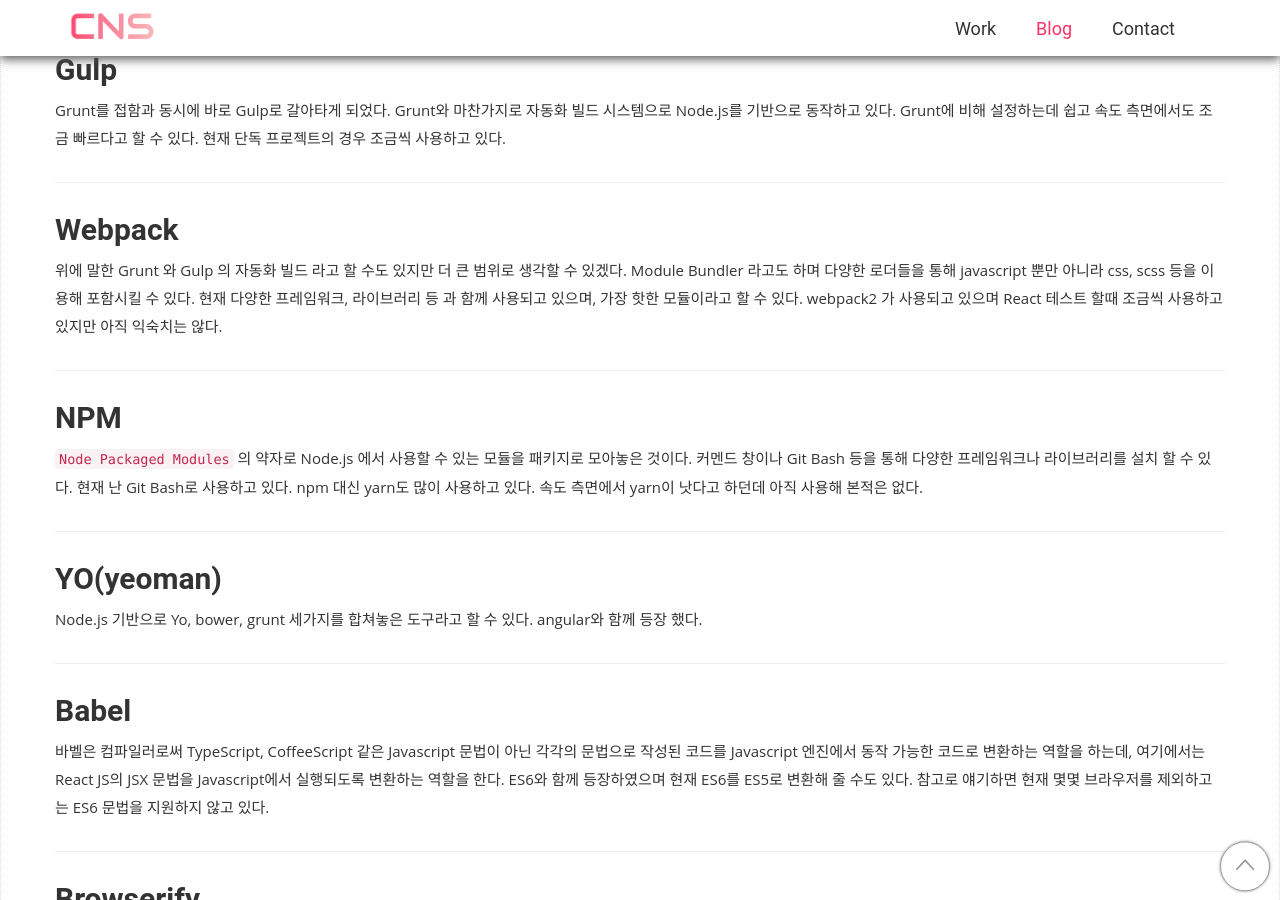
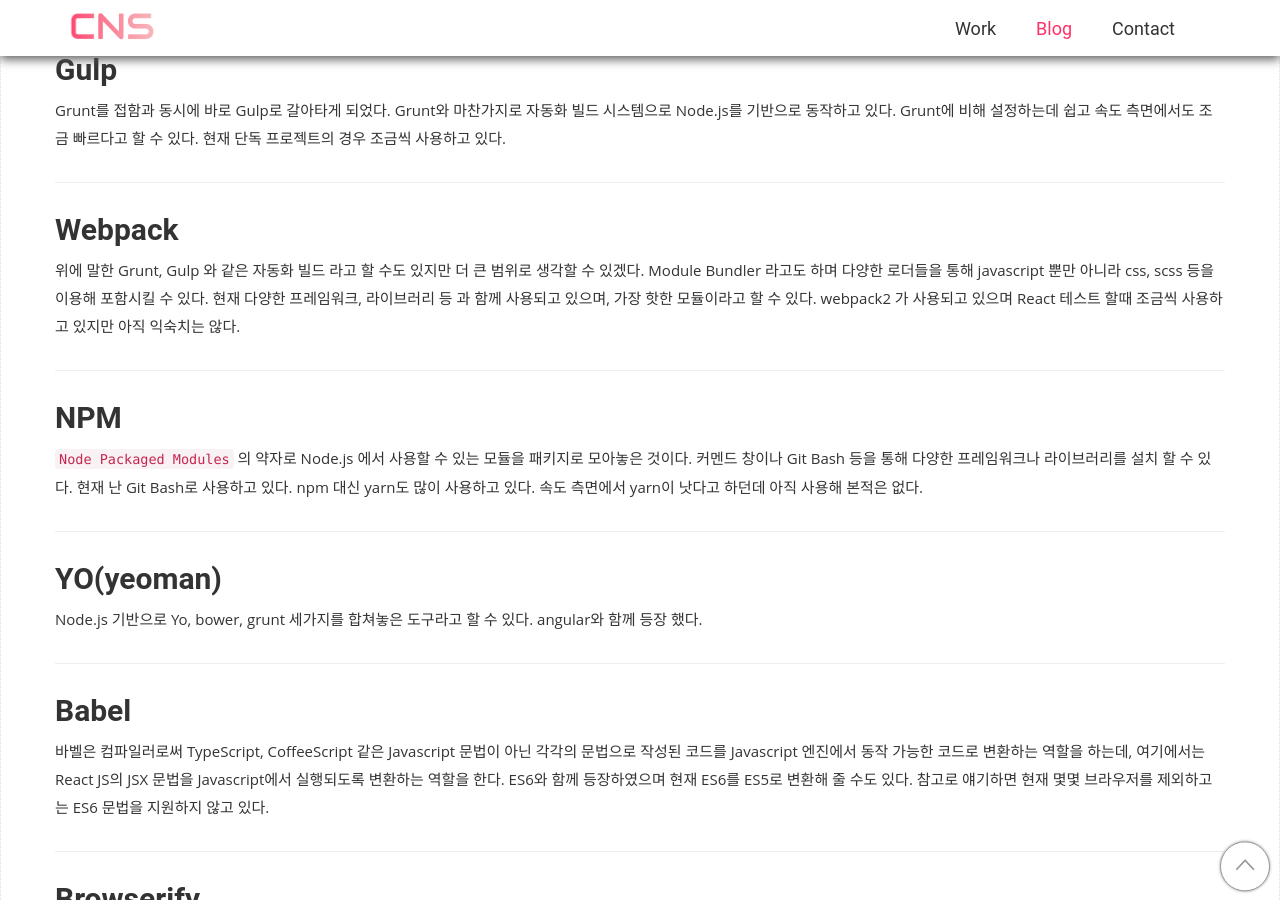
Before and after one commit to ldc84/.github.io, a Jekyll site: the page built from _posts/2017-05-02-terminology-guide.md, in a window 1280 px wide and 900 px high, scrolled down 1290 px. Built offline with Jekyll 4.4.1, drawn with Linux system fonts in a browser that asks for light colours; some web fonts are replaced; comment, search, counter and statistics services are not loaded.

Commit message:
blog posting 4

```diff
--- a/_posts/2017-05-02-terminology-guide.md
+++ b/_posts/2017-05-02-terminology-guide.md
@@ -51,7 +51,7 @@ Grunt를 접함과 동시에 바로 Gulp로 갈아타게 되었다. Grunt와 마
 
 ## Webpack ##
 
-위에 말한 Grunt 와 Gulp 의 자동화 빌드 라고 할 수도 있지만 더 큰 범위로 생각할 수 있겠다. Module Bundler 라고도 하며 다양한 로더들을 통해 javascript 뿐만 아니라 css, scss 등을 이용해 포함시킬 수 있다. 현재 다양한 프레임워크, 라이브러리 등 과 함께 사용되고 있으며, 가장 핫한 모듈이라고 할 수 있다. webpack2 가 사용되고 있으며 React 테스트 할때 조금씩 사용하고 있지만 아직 익숙치는 않다.
+위에 말한 Grunt, Gulp 와 같은 자동화 빌드 라고 할 수도 있지만 더 큰 범위로 생각할 수 있겠다. Module Bundler 라고도 하며 다양한 로더들을 통해 javascript 뿐만 아니라 css, scss 등을 이용해 포함시킬 수 있다. 현재 다양한 프레임워크, 라이브러리 등 과 함께 사용되고 있으며, 가장 핫한 모듈이라고 할 수 있다. webpack2 가 사용되고 있으며 React 테스트 할때 조금씩 사용하고 있지만 아직 익숙치는 않다.
 
 ------
 
```
